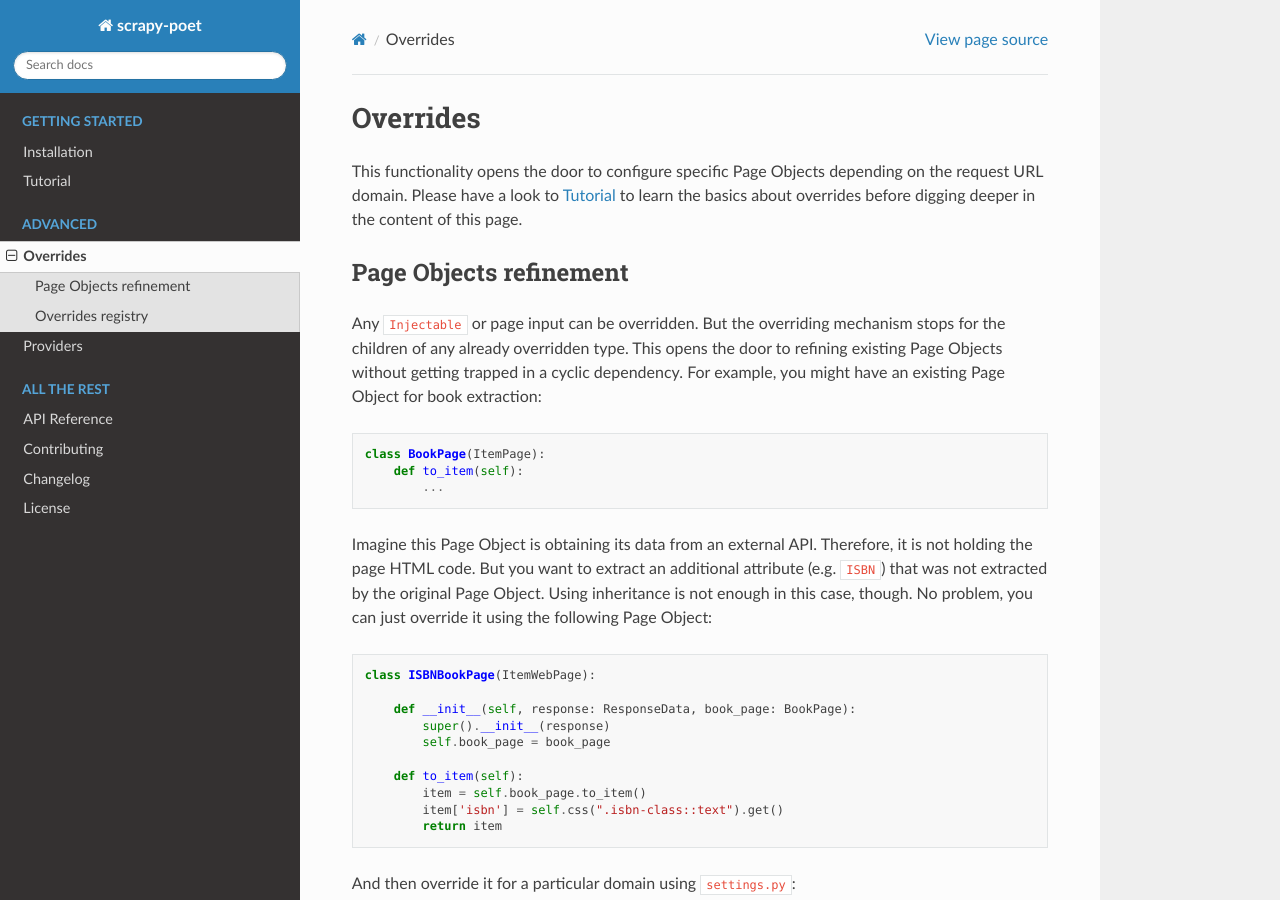
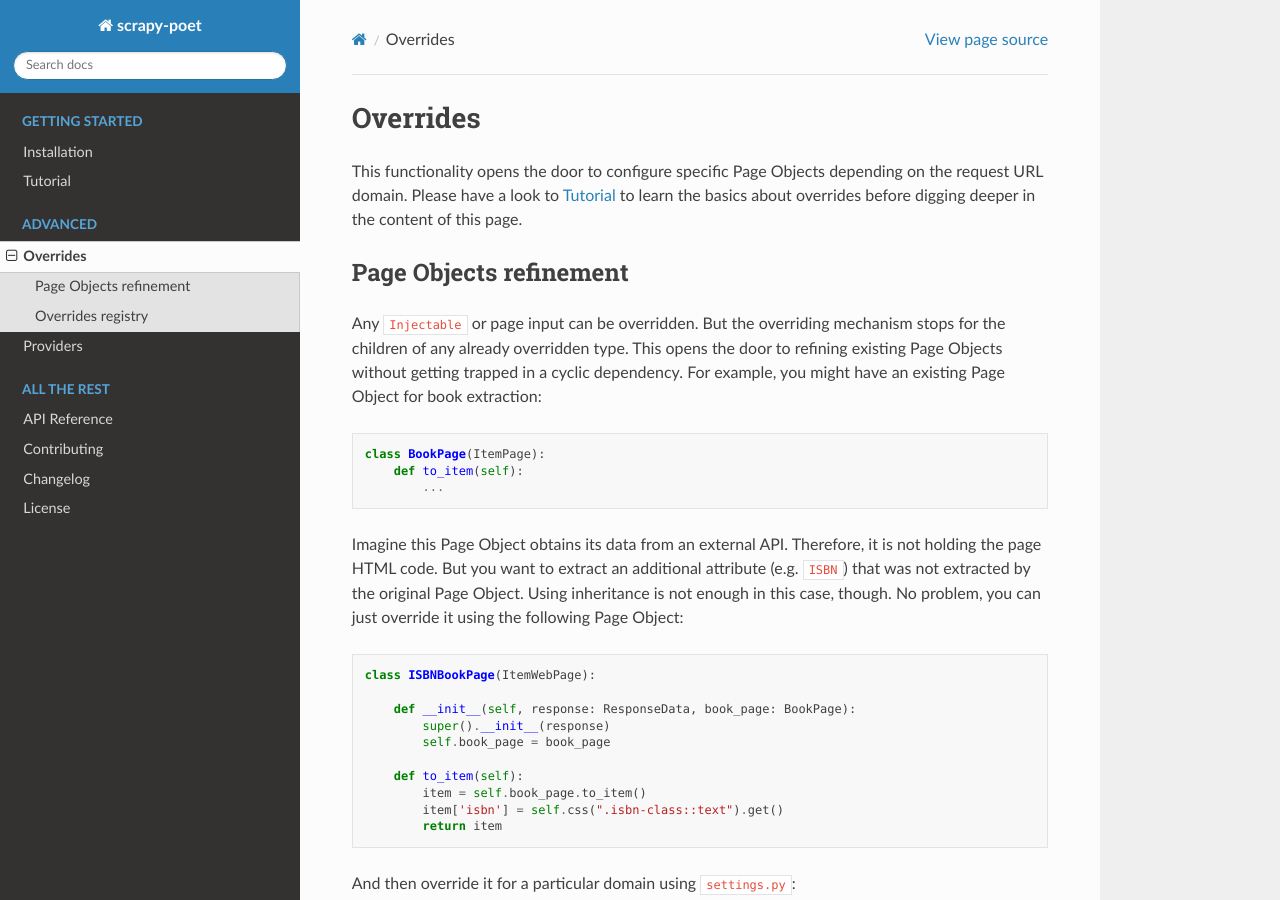
Before and after one commit to scrapinghub/scrapy-poet, a Sphinx documentation site: the page built from docs/overrides.rst, in a window 1280 px wide and 900 px high. Built offline with Sphinx 7.4.7 and the Read the Docs theme 2.0.0, drawn with Linux system fonts in a browser that asks for light colours.

Commit message:
Minor doc change

```diff
--- a/docs/overrides.rst
+++ b/docs/overrides.rst
@@ -22,8 +22,8 @@ dependency. For example, you might have an existing Page Object for book extract
         def to_item(self):
             ...
 
-Imagine this Page Object is
-obtaining its data from an external API. Therefore, it is not holding the page HTML code.
+Imagine this Page Object obtains its data from an external API.
+Therefore, it is not holding the page HTML code.
 But you want to extract an additional attribute (e.g. ``ISBN``) that
 was not extracted by the original Page Object.
 Using inheritance is not enough in this case, though.
```
